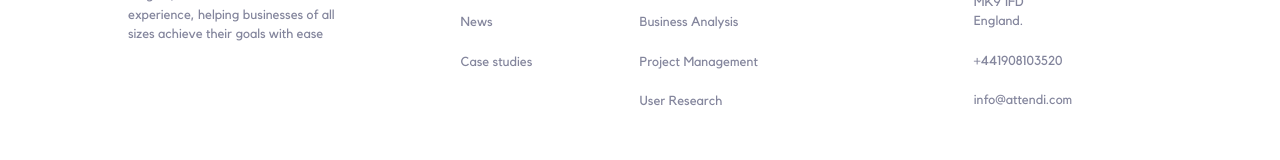
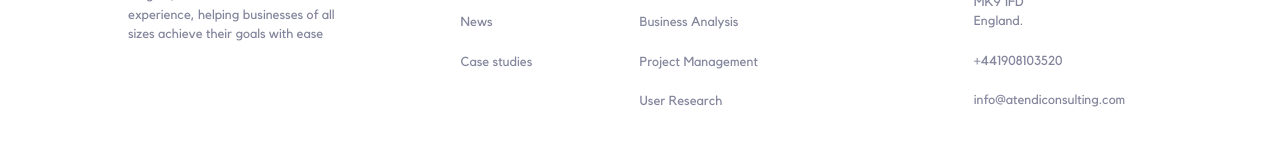
Before and after one commit to Judesco247/Atendi, a React (Vite) app in the folder Atendi/: page / in a window 1280 px wide. Shown: the part 5572-5732 px from the top of the page. Built offline with nearby package versions, Linux system fonts and the light colour scheme.

Commit message:
more updates

```diff
--- a/Atendi/src/components/Footer.jsx
+++ b/Atendi/src/components/Footer.jsx
@@ -155,7 +155,7 @@ const Footer = () => (
                 <li
                   className={`text-color2 text-[13px] font-bodyfont-700 pt-5 block `}
                 >
-                  info@attendi.com{" "}
+                  info@atendiconsulting.com
                 </li>
               </ul>
             </div>
```
